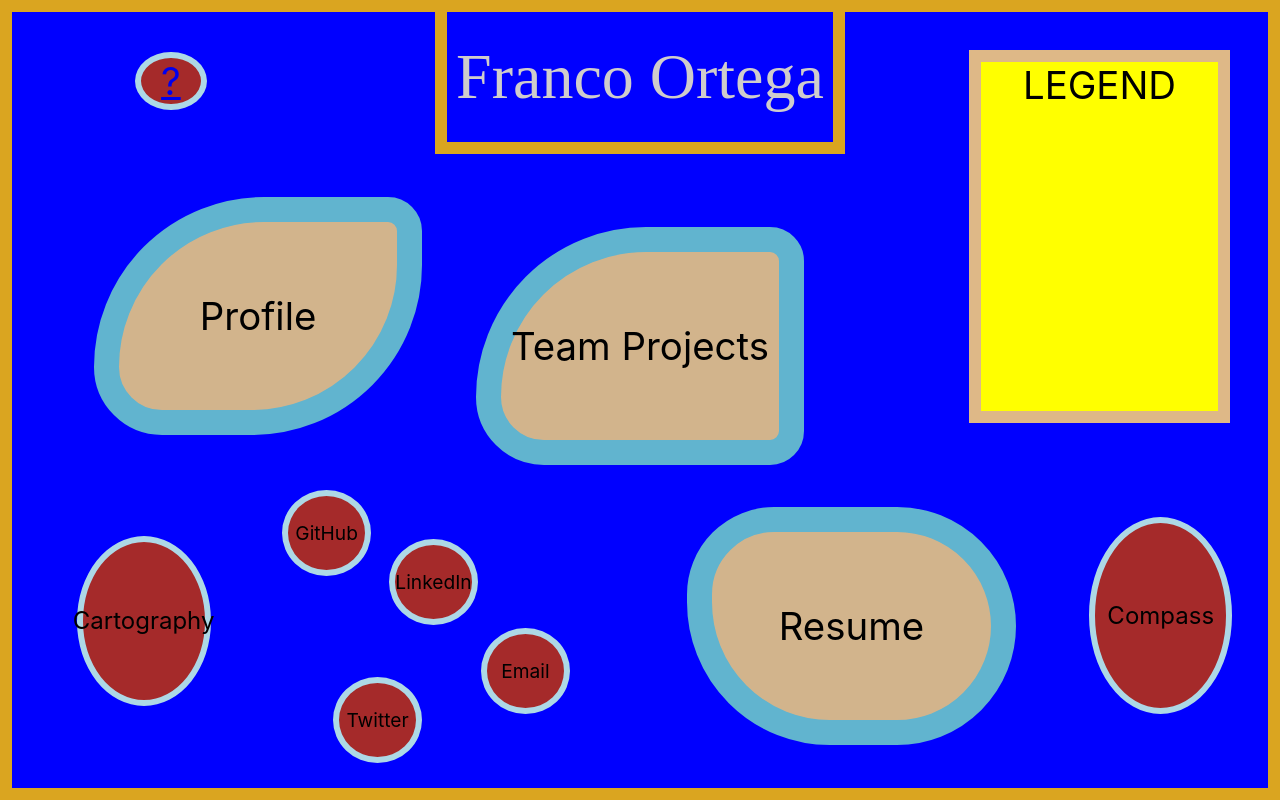
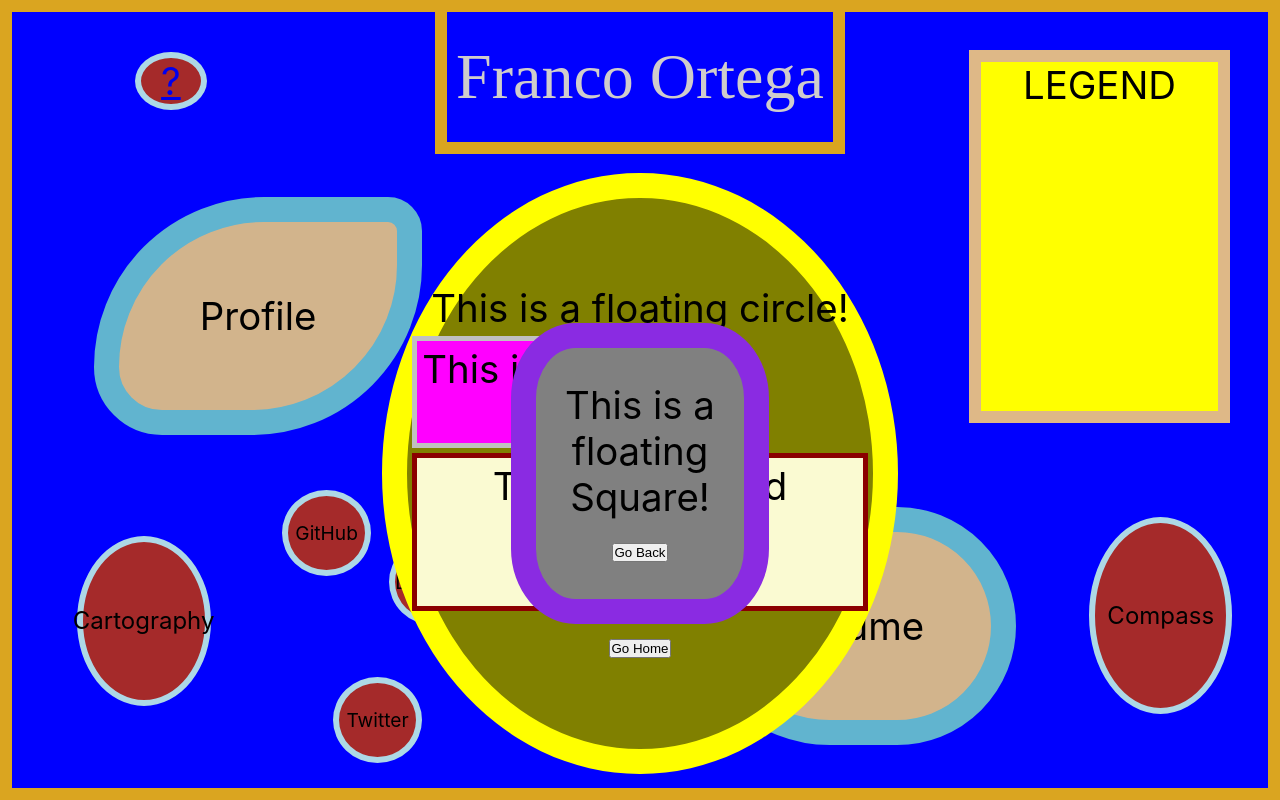
Before and after one commit to franco-ortega/css-sandbox, a React (Create React App) app: page /squarefloating in a window 1280 px wide. Built offline with nearby package versions, Linux system fonts and the light colour scheme.

Commit message:
add Square components

```diff
--- a/src/components/app/App.js
+++ b/src/components/app/App.js
@@ -13,6 +13,8 @@ import './App.css';
 import GridMap9x5 from '../grid/GridMap9x5';
 import GridMap6x5 from '../grid/GridMap6x5';
 import CircleFloating from '../shapes/CircleFloating';
+import SquareFloating from '../shapes/SquareFloating';
+import SquareFloating2 from '../shapes/SquareFloating2';
 
 const App = () => {
   return (
@@ -27,6 +29,8 @@ const App = () => {
           <Route path='/gridmap9x5' component={GridMap9x5}></Route>
           <Route path='/shapes' component={Shapes}></Route>
           <Route path='/circlefloating' component={CircleFloating}></Route>
+          <Route path='/squarefloating' component={SquareFloating}></Route>
+          <Route path='/squarefloating2' component={SquareFloating2}></Route>
         </Switch>
       </Router>
     </div>
--- a/src/components/shapes/CircleFloating.jsx
+++ b/src/components/shapes/CircleFloating.jsx
@@ -2,6 +2,8 @@ import React from 'react';
 // import PropTypes from 'prop-types';
 import { Link } from 'react-router-dom';
 import styles from './CircleFloating.module.css';
+import Square from './Square';
+import Square2 from './Square2';
 
 const CircleFloating = () => {
     return (
@@ -13,6 +15,10 @@ const CircleFloating = () => {
         <div className={styles.CircleFloating}>
             <p>
                 This is a floating circle!
+            </p>
+            <p>
+                <Square />
+                <Square2 />
             </p>
             <Link to="/">
                 <button>Go Home</button>
--- /dev/null
+++ b/src/components/shapes/Square.jsx
@@ -0,0 +1,24 @@
+import React from 'react';
+// import PropTypes from 'prop-types';
+import { Link } from 'react-router-dom';
+import styles from './Square.module.css';
+
+const Square = () => {
+    return (
+        <div className={styles.Square}>
+            <p>
+                This is a Square!
+            </p>
+            <Link to="/squarefloating">
+                <button>Square Details</button>
+            </Link>
+
+        </div>
+    );
+};
+
+Square.propTypes = {
+
+};
+
+export default Square;
--- /dev/null
+++ b/src/components/shapes/Square.module.css
@@ -0,0 +1,8 @@
+.Square {
+    background: fuchsia;
+    border: 5px solid silver;
+    margin: 5px;
+    padding: 5px;
+    height: fit-content;
+    width: fit-content;
+}
--- /dev/null
+++ b/src/components/shapes/Square2.jsx
@@ -0,0 +1,24 @@
+import React from 'react';
+// import PropTypes from 'prop-types';
+import { Link } from 'react-router-dom';
+import styles from './Square2.module.css';
+
+const Square2 = () => {
+    return (
+        <div className={styles.Square2}>
+            <p>
+                This is a second Square!
+            </p>
+            <Link to="/squarefloating2">
+                <button>Square Details</button>
+            </Link>
+
+        </div>
+    );
+};
+
+Square2.propTypes = {
+
+};
+
+export default Square2;
--- /dev/null
+++ b/src/components/shapes/Square2.module.css
@@ -0,0 +1,8 @@
+.Square2 {
+    background: lightgoldenrodyellow;
+    border: 5px solid darkred;
+    margin: 5px;
+    padding: 5px;
+    height: fit-content;
+    width: fit-content;
+}
--- /dev/null
+++ b/src/components/shapes/SquareFloating.jsx
@@ -0,0 +1,31 @@
+import React from 'react';
+// import PropTypes from 'prop-types';
+import { Link } from 'react-router-dom';
+import CircleFloating from './CircleFloating';
+import styles from './SquareFloating.module.css';
+
+const SquareFloating = () => {
+    return (
+        <>
+        <CircleFloating />
+        <div className={styles.SquareFloatingGridContainer}>
+            <div className={styles.SquareFloatingGridItem}>
+                <div className={styles.SquareFloating}>
+                    <p>
+                        This is a floating Square!
+                    </p>
+                    <Link to="/circlefloating">
+                        <button>Go Back</button>
+                    </Link>
+                </div>
+            </div>
+        </div>
+        </>
+    );
+};
+
+SquareFloating.propTypes = {
+
+};
+
+export default SquareFloating;
--- /dev/null
+++ b/src/components/shapes/SquareFloating.module.css
@@ -0,0 +1,44 @@
+.SquareFloatingGridContainer {
+    display: grid;
+    grid-template-columns: repeat(7, 1fr);
+    grid-template-rows: repeat(5, 1fr);
+    gap: 1vw;
+
+    padding-bottom: 1vw;
+    height: 100%;
+    width: 100%;
+
+    position: fixed;
+    top: 0vw;
+    z-index: 5;
+}
+
+
+.SquareFloatingGridItem {
+    display: flex;
+    align-items: center;
+    justify-content: center;
+
+    font-size: 3vw;
+    text-align: center;
+
+    grid-column: 3 / 6;
+    grid-row: 2 / 6;
+
+    margin: 1vw;
+}
+
+
+.SquareFloating {
+    background: gray;
+    border: 2vw solid blueviolet;
+    border-radius: 25%;
+
+    display: flex;
+    flex-direction: column;
+    align-items: center;
+    justify-content: center;
+
+    height: 50%;
+    width: 50%;
+}
--- /dev/null
+++ b/src/components/shapes/SquareFloating2.jsx
@@ -0,0 +1,31 @@
+import React from 'react';
+// import PropTypes from 'prop-types';
+import { Link } from 'react-router-dom';
+import CircleFloating from './CircleFloating';
+import styles from './SquareFloating2.module.css';
+
+const SquareFloating2 = () => {
+    return (
+        <>
+        <CircleFloating />
+        <div className={styles.SquareFloating2GridContainer}>
+            <div className={styles.SquareFloating2GridItem}>
+                <div className={styles.SquareFloating2}>
+                    <p>
+                        This is another floating Square!
+                    </p>
+                    <Link to="/circlefloating">
+                        <button>Go Back</button>
+                    </Link>
+                </div>
+            </div>
+        </div>
+        </>
+    );
+};
+
+SquareFloating2.propTypes = {
+
+};
+
+export default SquareFloating2;
--- /dev/null
+++ b/src/components/shapes/SquareFloating2.module.css
@@ -0,0 +1,44 @@
+.SquareFloating2GridContainer {
+    display: grid;
+    grid-template-columns: repeat(7, 1fr);
+    grid-template-rows: repeat(5, 1fr);
+    gap: 1vw;
+
+    padding-bottom: 1vw;
+    height: 100%;
+    width: 100%;
+
+    position: fixed;
+    top: 0vw;
+    z-index: 5;
+}
+
+
+.SquareFloating2GridItem {
+    display: flex;
+    align-items: center;
+    justify-content: center;
+
+    font-size: 3vw;
+    text-align: center;
+
+    grid-column: 3 / 6;
+    grid-row: 2 / 6;
+
+    margin: 1vw;
+}
+
+
+.SquareFloating2 {
+    background: pink;
+    border: 2vw solid darkcyan;
+    border-radius: 25%;
+
+    display: flex;
+    flex-direction: column;
+    align-items: center;
+    justify-content: center;
+
+    height: 50%;
+    width: 50%;
+}
```
